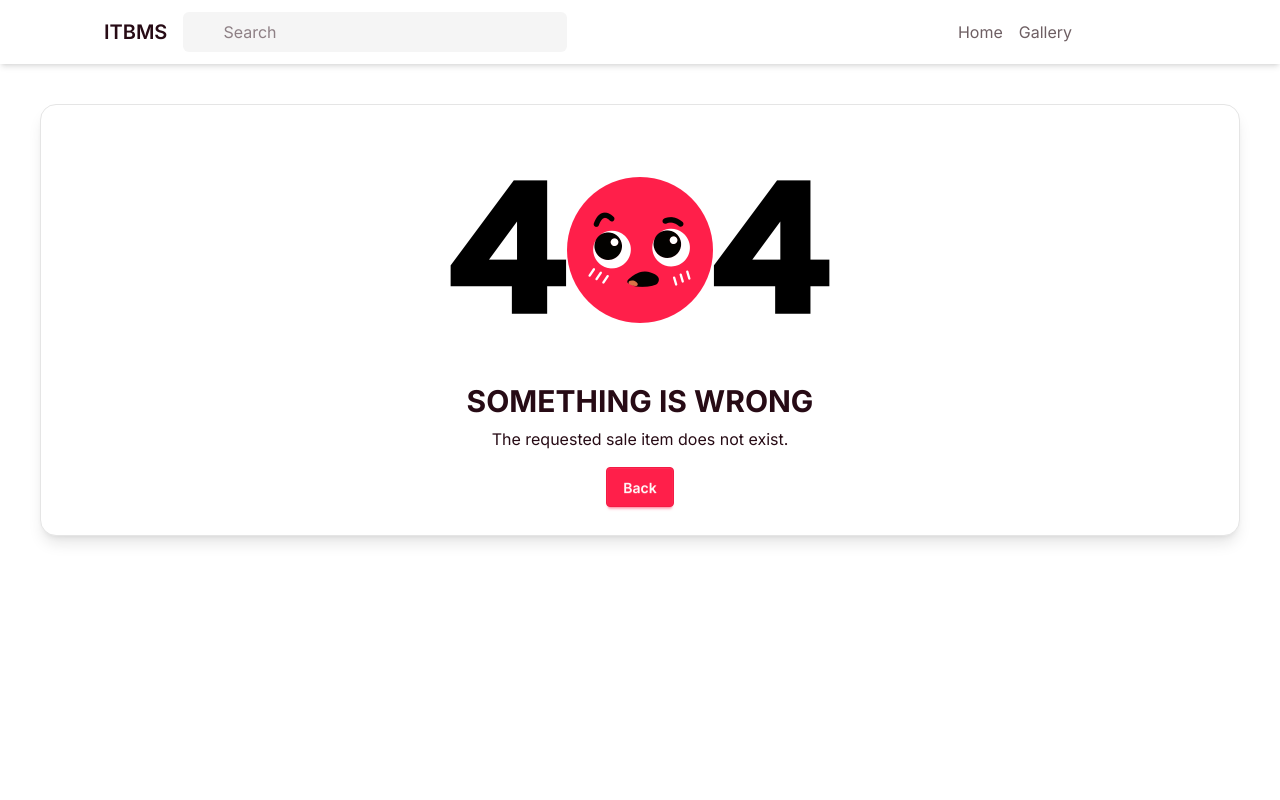
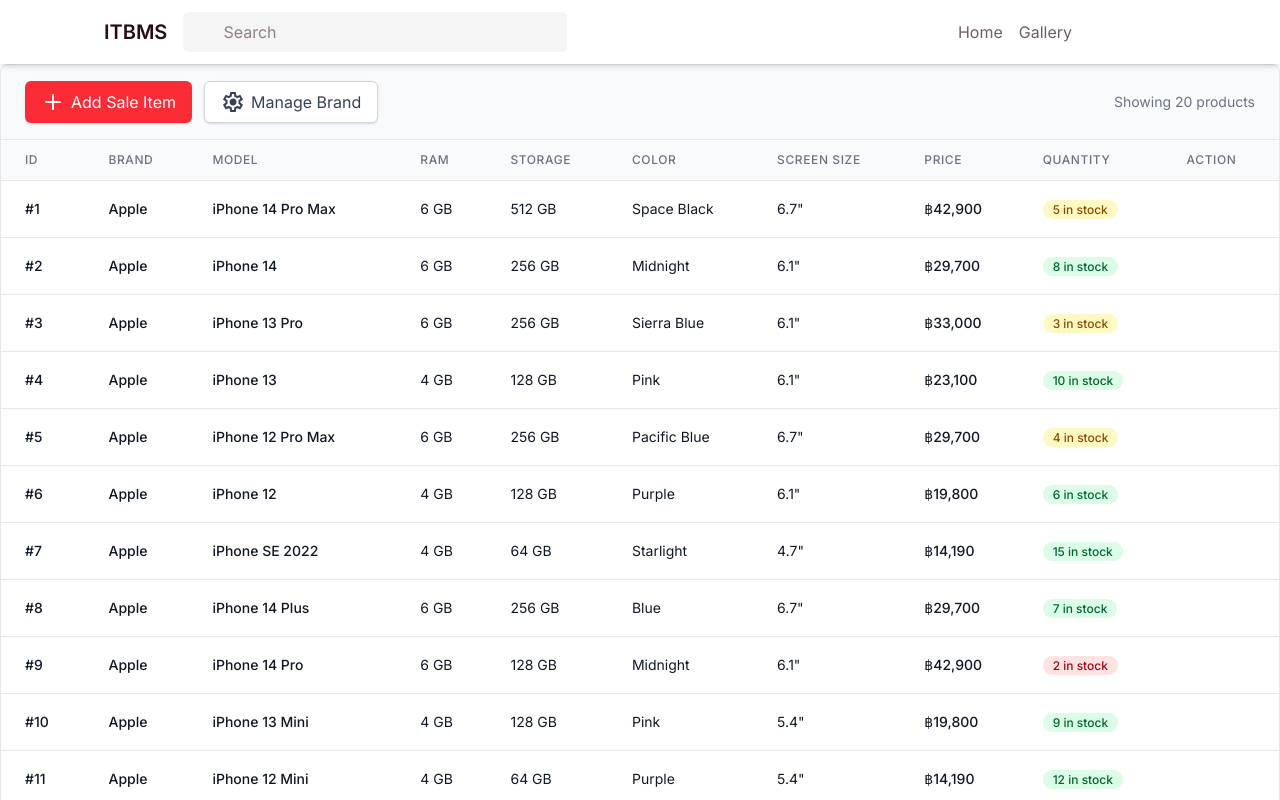
Before and after one commit to Nxtiphong/Integrated-Project, a Vue app in the folder frontend/: page /tt2/sale-items/list in a window 1280 px wide. Shown: the top 800 px of the page. Built offline with nearby package versions, Linux system fonts and the light colour scheme; some icons are missing.

Commit message:
[ADD] Reconfig router

```diff
--- a/frontend/src/components/Navbar.vue
+++ b/frontend/src/components/Navbar.vue
@@ -65,10 +65,10 @@
 
       <ul class="px-4 py-2">
         <li class="py-2 border-b border-gray-100">
-          <RouterLink @click="isMobileMenuOpen = false" to="/" class="block w-full">Home</RouterLink>
+          <RouterLink @click="isMobileMenuOpen = false" to="/tt2" class="block w-full">Home</RouterLink>
         </li>
         <li class="py-2 border-b border-gray-100">
-          <RouterLink @click="isMobileMenuOpen = false" to="/sale-items" class="block w-full">Gallery</RouterLink>
+          <RouterLink @click="isMobileMenuOpen = false" to="/tt2/sale-items" class="block w-full">Gallery</RouterLink>
         </li>
       </ul>
 
--- a/frontend/src/router/index.js
+++ b/frontend/src/router/index.js
@@ -8,7 +8,7 @@
 import SaleItemList from '@/views/SaleItemList.vue'
 
 const router = createRouter({
-  history: createWebHistory(),
+  history: createWebHistory('/tt2'),
   routes: [
     {
       path: '/',
@@ -50,7 +50,7 @@
       name: 'NotFound',
       component: NotFoundPage,
     }
-    ],
+  ],
   linkActiveClass: "text-black font-semibold"
 })
 
--- a/frontend/src/views/SaleItemList.vue
+++ b/frontend/src/views/SaleItemList.vue
@@ -22,7 +22,7 @@
 };
 
 const handleEdit = (id) => {
-  router.push(`/sale-items/${id}/edit`);
+  router.push(`/tt2/sale-items/${id}/edit`);
 };
 
 const showUiDelete = (id) => {
@@ -38,7 +38,7 @@
 };
 
 const addSaleItem = () => {
-    router.push(`/sale-items/add`);
+    router.push(`/tt2/sale-items/add`);
 };
 
 const manageBrand = () => {
@@ -65,7 +65,7 @@
       throw new Error('Failed to delete item');
     } else {
       saleStore.deleted = true;
-      router.push('/sale-items/list');
+      router.push('/tt2/sale-items/list');
     }
   } catch (error) {
     alertMessage.value = {
--- a/frontend/vite.config.js
+++ b/frontend/vite.config.js
@@ -6,7 +6,7 @@
 import tailwindcss from '@tailwindcss/vite'
 
 export default defineConfig({
-  base: '/tt2/',
+  base: '/tt2',
   plugins: [
     vue(),
     vueDevTools(),
```
Also changed, not shown: 2 other files (tests, documents, lock files or other folders).
